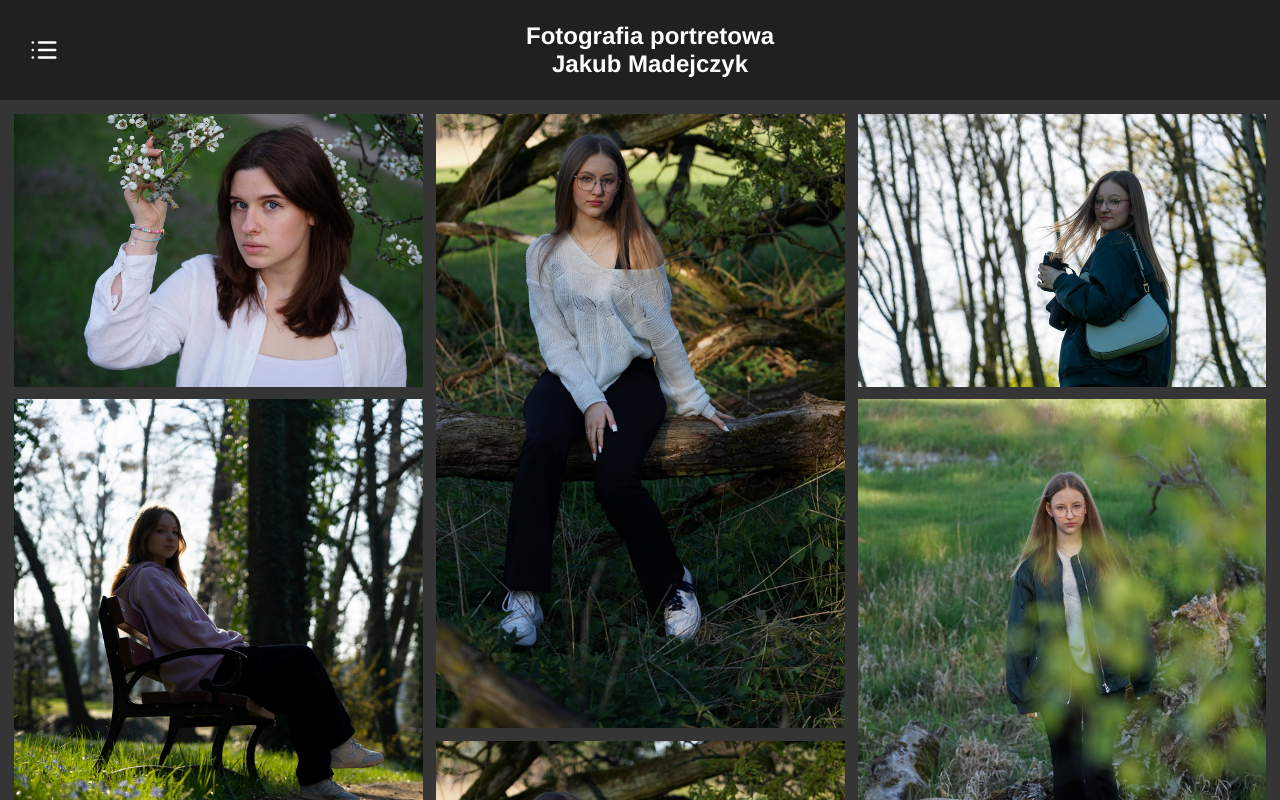
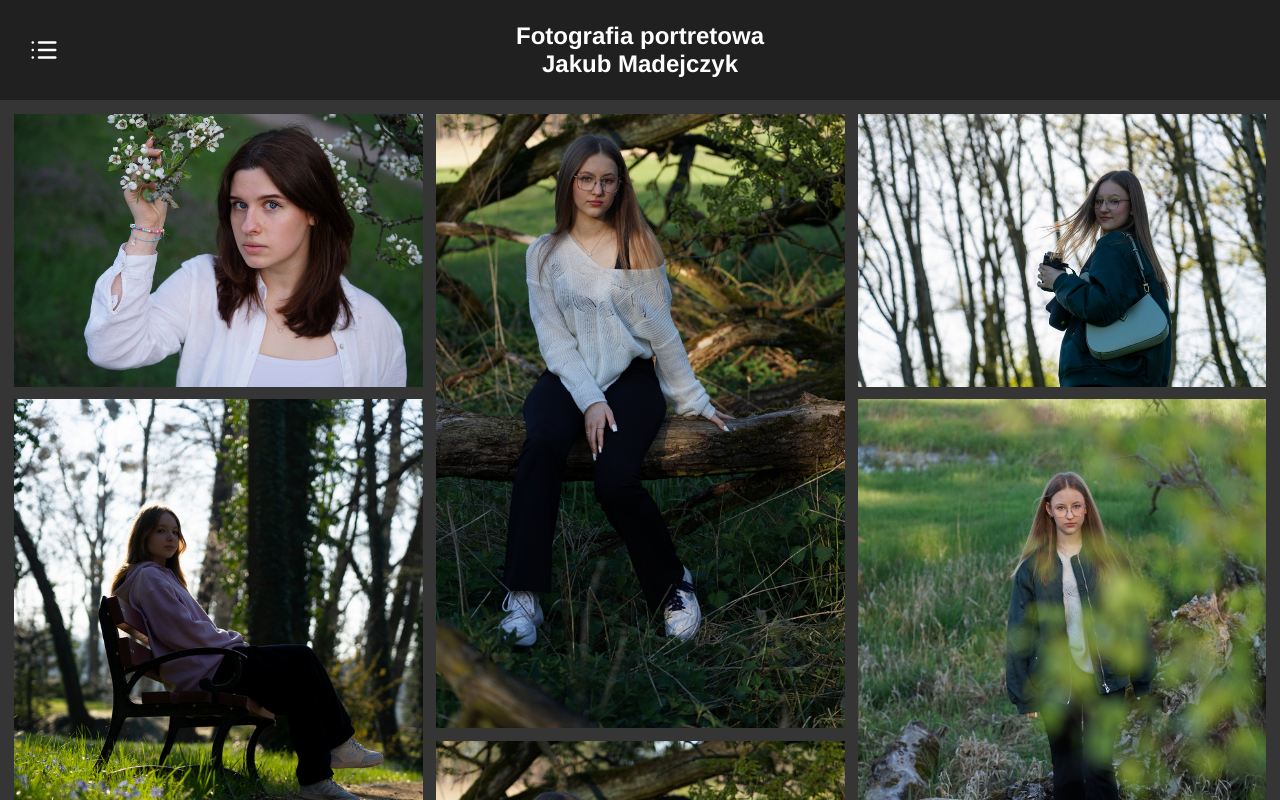
Before and after one commit to JMadejczyk/Madej.art-Photography-Portfolio, a plain HTML site: page index.html in a window 1280 px wide. Shown: the top 800 px of the page. Drawn offline with Linux system fonts and the light colour scheme.

Commit message:
header fix

```diff
--- a/css/style.css
+++ b/css/style.css
@@ -29,6 +29,8 @@ header {
   justify-content: center;
   width: 100%;
   height: 5rem;
+  padding-left: 0;
+  padding-right: 0;
 }
 button {
   background-color: transparent;
```
